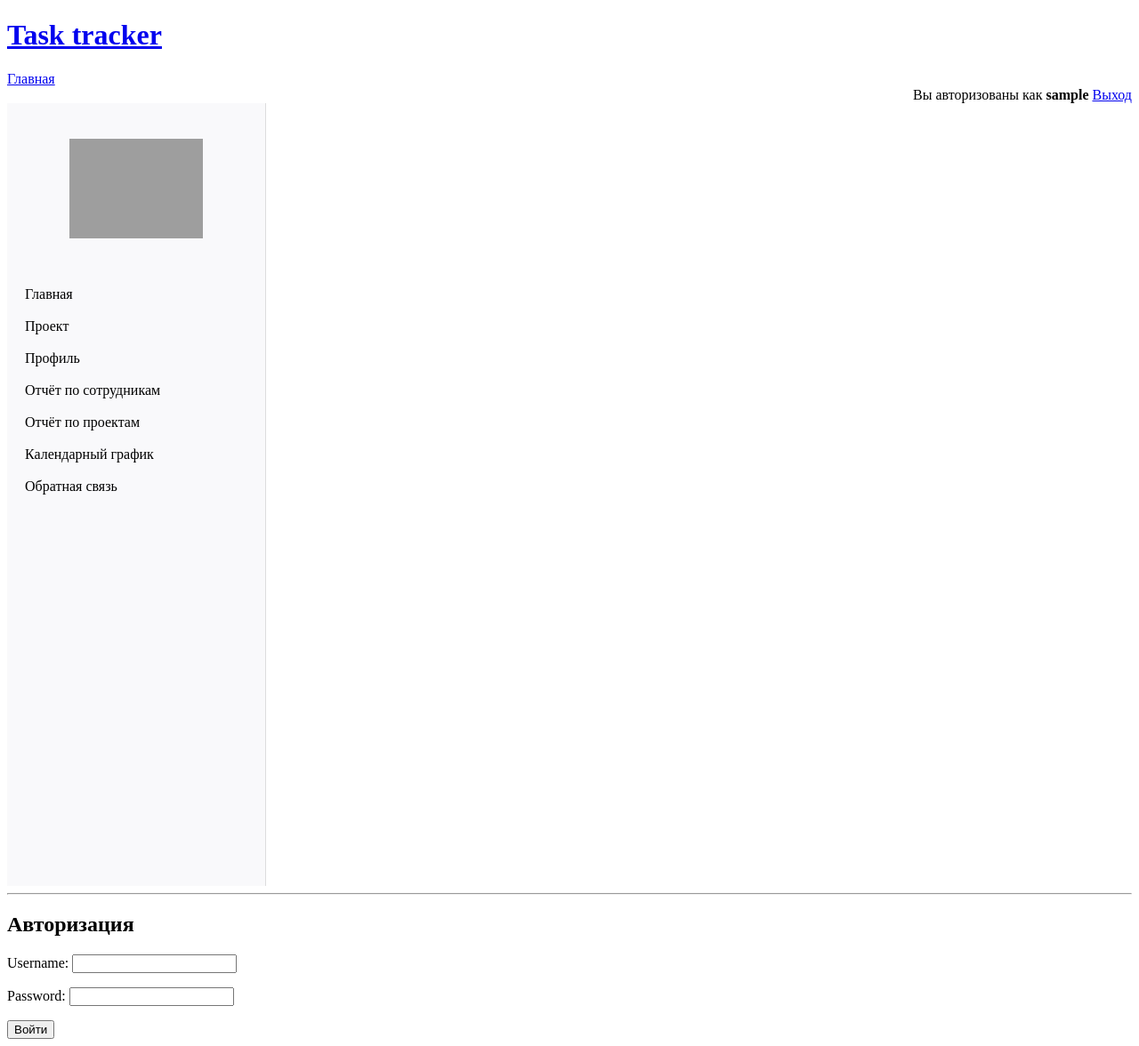
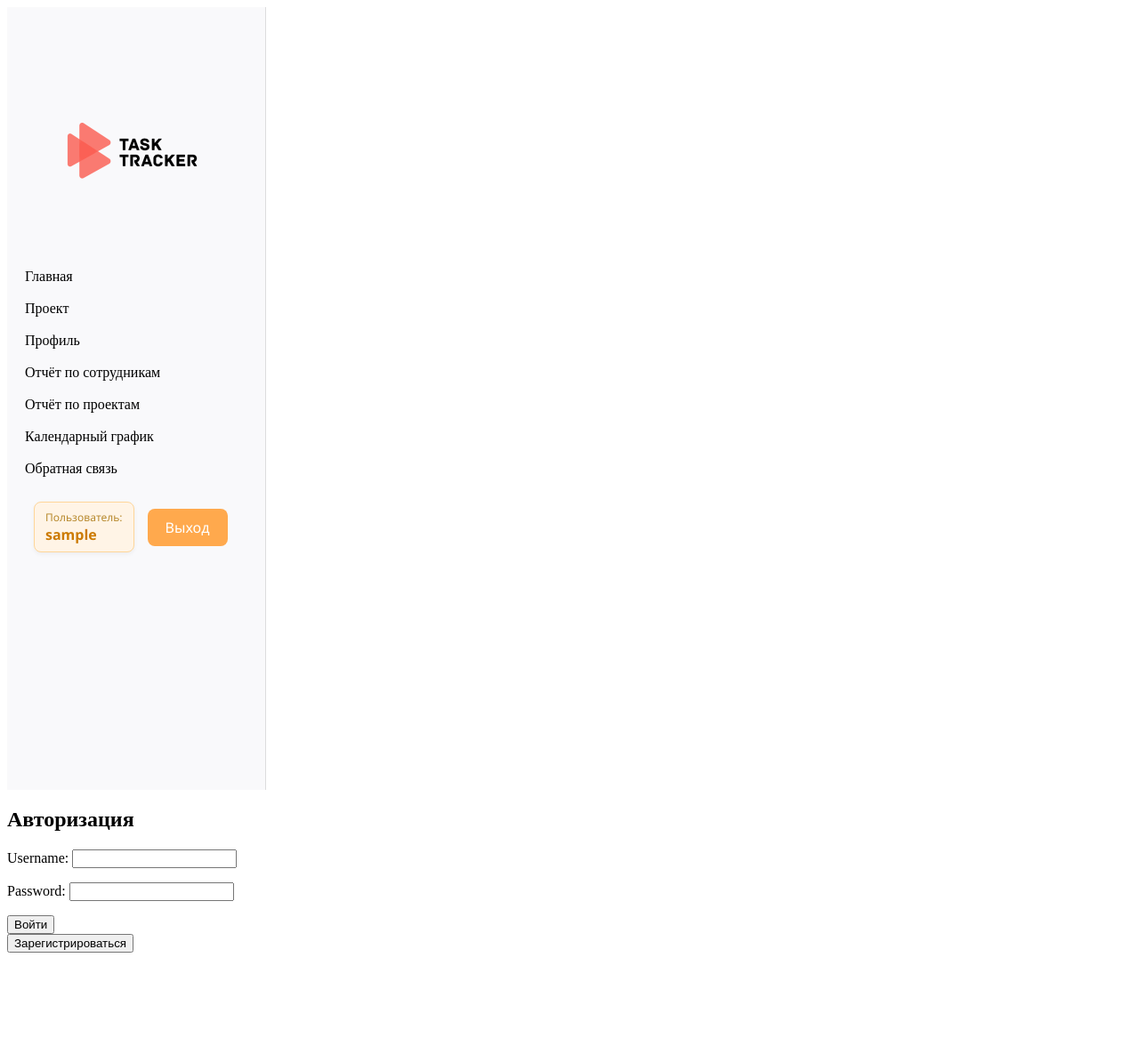
Before and after one commit to yakexerr/ORPUD, a Django app: page /auth/ in a window 1280 px wide. Shown: the whole page at 89% size. After the commit the page ends 1071 px from the top, so only its background shows below. Run offline with Django 5.2, Linux system fonts and the light colour scheme; the visitor is signed in with stand-in values (Sample User, id 1); grey boxes are pictures that could not be loaded.

Commit message:
added login logic and logout block

```diff
--- a/tasktracker/settings.py
+++ b/tasktracker/settings.py
@@ -137,3 +137,5 @@ DEFAULT_AUTO_FIELD = 'django.db.models.BigAutoField'
 MEDIA_ROOT = 'media/'
 
 MEDIA_URL = 'media/'
+
+LOGIN_URL = '/auth/'
--- a/web/static/css/style.css
+++ b/web/static/css/style.css
@@ -1,3 +1,4 @@
+/* Стили навигации */
 .sidebar {
   width: 250px;
   background-color: #f9f9fb;
@@ -12,8 +13,10 @@
 }
 
 .logo img {
-  width: 150px;
-  height: auto;
+  height: 200px;
+  width: 100%; /* или фиксированная ширина */
+  object-fit: cover; /* обрезает изображение, сохраняя пропорции */
+  object-position: top; /* если нужно обрезать снизу */
 }
 
 .menu {
@@ -64,3 +67,56 @@
     transform: translateX(0);
   }
 }
+
+/* Стиль кнопки выхода из акканута */
+.logout-container {
+    display: flex;
+    align-items: center;
+    gap: 15px;
+    padding: 10px;
+}
+
+.username-box {
+    background-color: #fff4e6; /* светло-оранжевый фон */
+    border: 1px solid #ffd699;
+    padding: 8px 12px;
+    border-radius: 8px;
+    box-shadow: 0 2px 5px rgba(0, 0, 0, 0.05);
+    display: flex;
+    flex-direction: column;
+    font-family: 'Segoe UI', sans-serif;
+}
+
+.username-label {
+    font-size: 12px;
+    color: #a66f00;
+    opacity: 0.8;
+}
+
+.username {
+    font-size: 16px;
+    font-weight: 600;
+    color: #cc7a00;
+}
+
+.logout-button {
+    padding: 10px 20px;
+    background-color: #ffa94d;
+    color: white;
+    border: none;
+    border-radius: 8px;
+    font-size: 16px;
+    cursor: pointer;
+    text-decoration: none;
+    transition: background-color 0.3s ease, transform 0.2s ease;
+    font-family: 'Segoe UI', sans-serif;
+}
+
+.logout-button:hover {
+    background-color: #ff922b;
+    transform: scale(1.05);
+}
+
+.logout-button:active {
+    background-color: #e67600;
+}
--- a/web/templates/web/auth.html
+++ b/web/templates/web/auth.html
@@ -6,4 +6,5 @@
         {{ form.as_p }}
         <button>Войти</button>
     </form>
+    <button onclick='window.location.href="{% url 'registration' %}"'>Зарегистрироваться</button>
 {% endblock %}
--- a/web/templates/web/base.html
+++ b/web/templates/web/base.html
@@ -9,26 +9,10 @@
 <body>
     <link rel="stylesheet" href="{% static 'css/style.css' %}">
     <script src="{% static 'js/script.js' %}" defer></script>
-    <h1><a href="{% url 'main' %}">Task tracker</a></h1> <!-- тэг для заголовка  -->
-    <nav>
-        <a href="{% url 'main' %}">Главная</a>
-        {% if user.is_anonymous %}
-            <div style="text-align: right">
-                <a href="{% url 'registration' %}">Регистрация</a>
-                <a href="{% url 'auth' %}">Авторизация</a>
-            </div>
-        {% else %}
-            <div style="text-align: right">
-                {% if not user.is_anonymous %}
-                    Вы авторизованы как <b>{{user.username}}</b>
-                {% endif %}
-                <a href="{% url 'logout' %}">Выход</a>
-            </div>
-        {% endif %}
-    </nav>
+    {% if not user.is_anonymous %}
     <nav class="sidebar" id="sidebar">
     <div class="logo">
-        <img src="#" alt="Task tracker">
+        <img src="{% static 'img/logo.png' %}" alt="Task tracker">
     </div>
     <ul class="menu">
     <li class="{% if request.path == '/' %}active{% endif %}">
@@ -60,8 +44,17 @@
         <a href="/feedback/">Обратная связь</a>
     </li>
     </ul>
+    <div class="logout-container">
+    <div class="username-box">
+        <span class="username-label">Пользователь:</span>
+        <span class="username">{{ user.username }}</span>
+    </div>
+    <a href="{% url 'logout' %}" class="logout-button">Выход</a>
+    </div>
+
+
 </nav>
-    <hr>
+    {% endif %}
     {% block content %}{% endblock %}
 
 </body>
--- a/web/templates/web/registration.html
+++ b/web/templates/web/registration.html
@@ -10,5 +10,6 @@
             {{ form.as_p }}
             <button>Зарегистрироваться</button>
         </form>
+        <button onclick='window.location.href="{% url 'auth' %}"'>Войти</button>
     {% endif %}
 {% endblock %}
--- a/web/views.py
+++ b/web/views.py
@@ -2,6 +2,7 @@ from datetime import datetime
 
 from django.contrib.auth.forms import AuthenticationForm
 from django.shortcuts import render, redirect
+from django.contrib.auth.decorators import login_required
 from django.template.context_processors import request
 
 from web.forms import RegistrationForm, AuthForm#, TimeSlotForm, TimeSlotTagForm, HolidayForm
@@ -11,7 +12,7 @@ from django.contrib.auth import get_user_model, authenticate, login, logout
 
 User = get_user_model()
 
-
+@login_required
 def main_view(request):
     # order_by для того, чтобы сортировать (у нас по дате), а символ "-" - идёт в обратном порядке
     # TODO: Удалить или исправить
```
